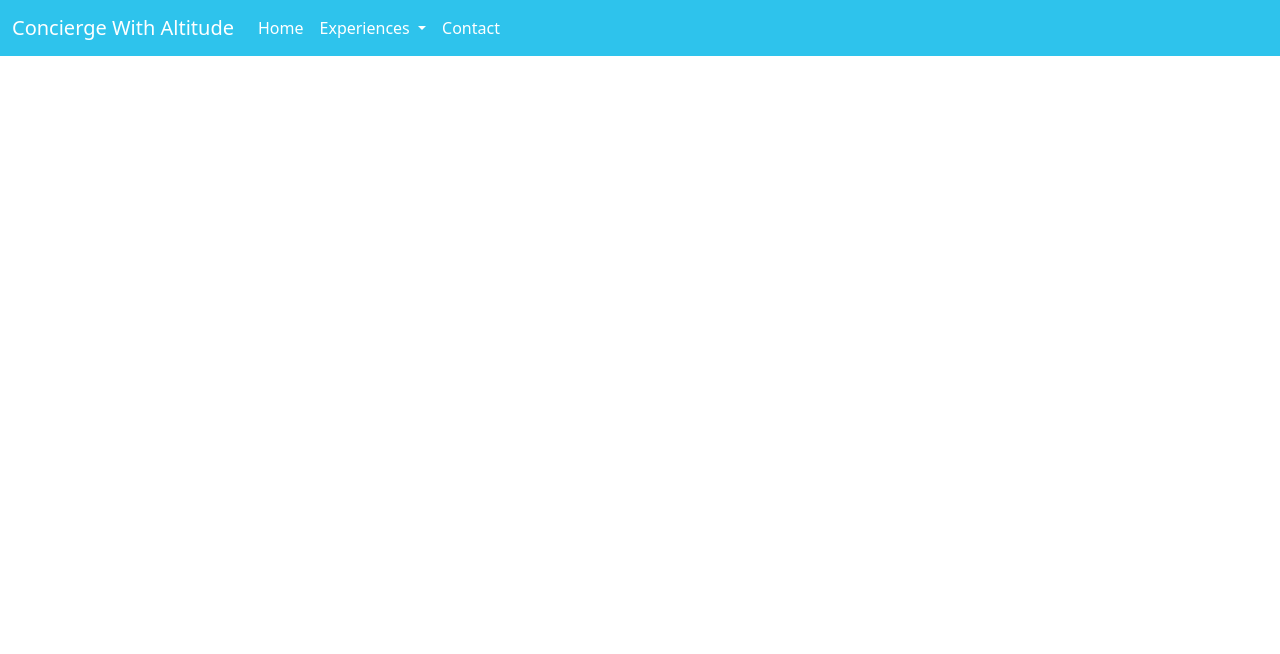
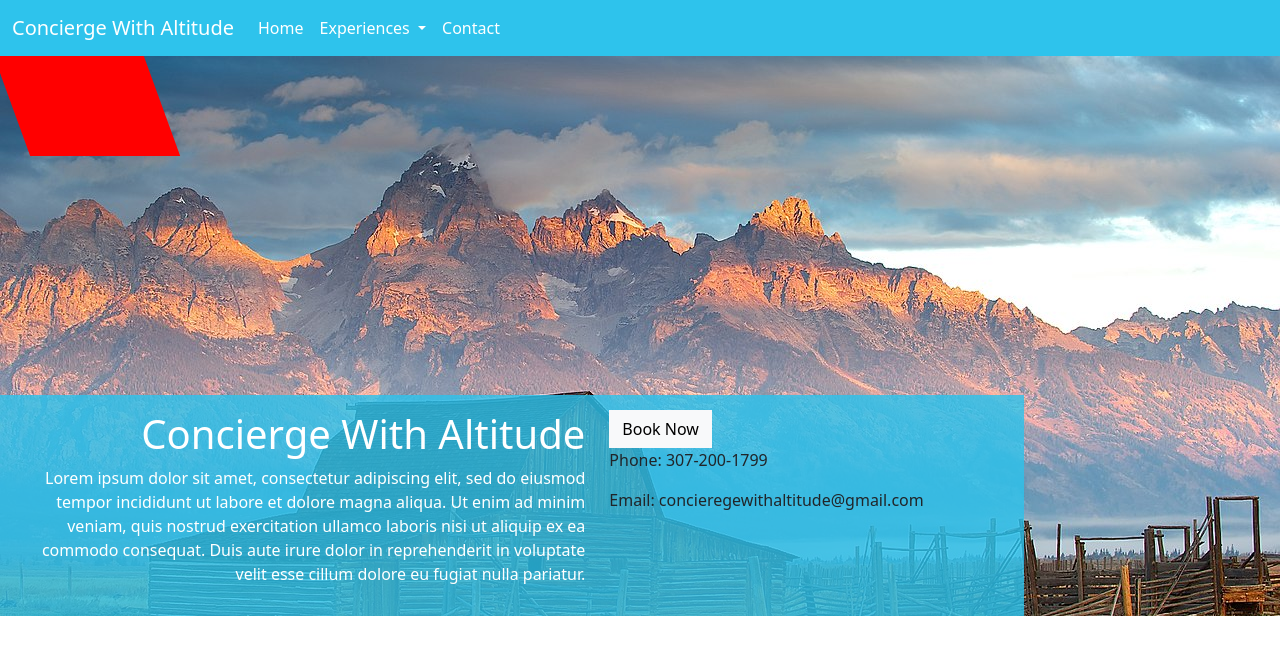
Before and after one commit to nspringman/rachel-website, a plain HTML site: page index.html in a window 1280 px wide. Drawn offline with nearby package versions, Linux system fonts and the light colour scheme.

Commit message:
begin header

```diff
--- a/index.html
+++ b/index.html
@@ -47,5 +47,19 @@
           </div>
         </div>
       </nav>
+      <div class="container-fluid heading">
+          <div class="row heading-content">
+              <div class="col-7 heading-lede">
+                  <h1>Concierge With&nbsp;Altitude</h1>
+                  <p>Lorem ipsum dolor sit amet, consectetur adipiscing elit, sed do eiusmod tempor incididunt ut labore et dolore magna aliqua. Ut enim ad minim veniam, quis nostrud exercitation ullamco laboris nisi ut aliquip ex ea commodo consequat. Duis aute irure dolor in reprehenderit in voluptate velit esse cillum dolore eu fugiat nulla pariatur.</p>
+              </div>
+              <div class="col-5">
+                  <button type="button" class="btn btn-light">Book Now</button>
+                  <p>Phone: 307-200-1799</p>
+                  <p>Email: concieregewithaltitude@gmail.com</p>
+              </div>
+          </div>
+          <div class="parallelogram"></div>
+      </div>
 </body>
 </html>
--- a/style.css
+++ b/style.css
@@ -1,3 +1,44 @@
+.heading {
+    height: 70vh;
+    background: url("img/jackson.jpg") no-repeat;
+    background-position: center;
+    background-size: cover;
+    position: relative;
+}
+
+.heading-content {
+    position: absolute;
+    padding-bottom: 30px;
+    padding-top: 15px;
+    bottom: 0;
+    background-color: rgb(46 195 236 / 0.82);
+    width: 80%;
+}
+
+.heading-content button {
+    border-radius: 0;
+}
+
+.heading-lede {
+    color: white;
+}
+
+.heading-lede h1 {
+    text-align: right;
+}
+
+.heading-lede p {
+    text-align: right;
+    margin-bottom: 0px;
+}
+
+.parallelogram {
+    width: 150px;
+    height: 100px;
+    transform: skew(20deg);
+    background: red;
+  }
+
 nav {
     background-color: #2ec3ec;
 }
```
